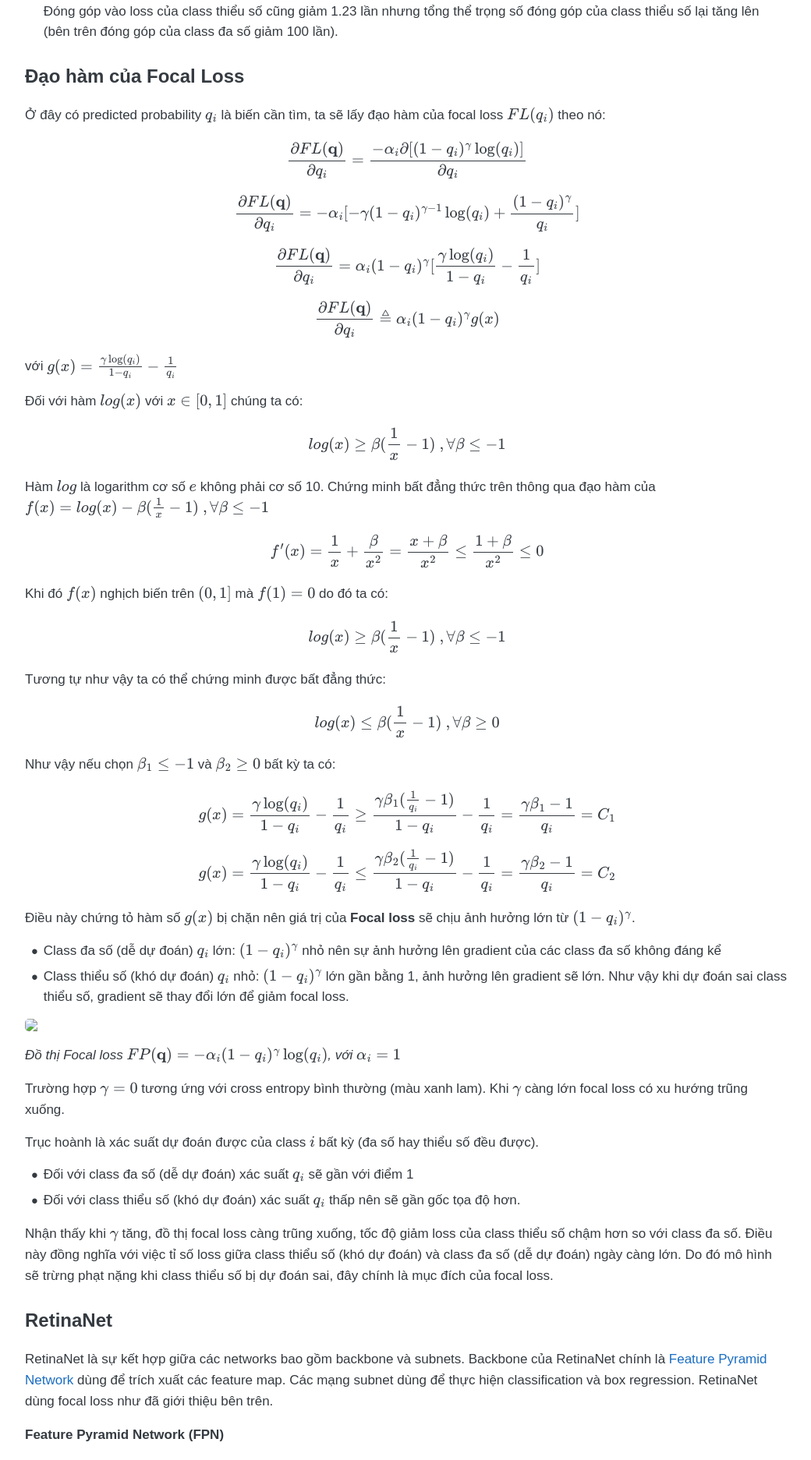
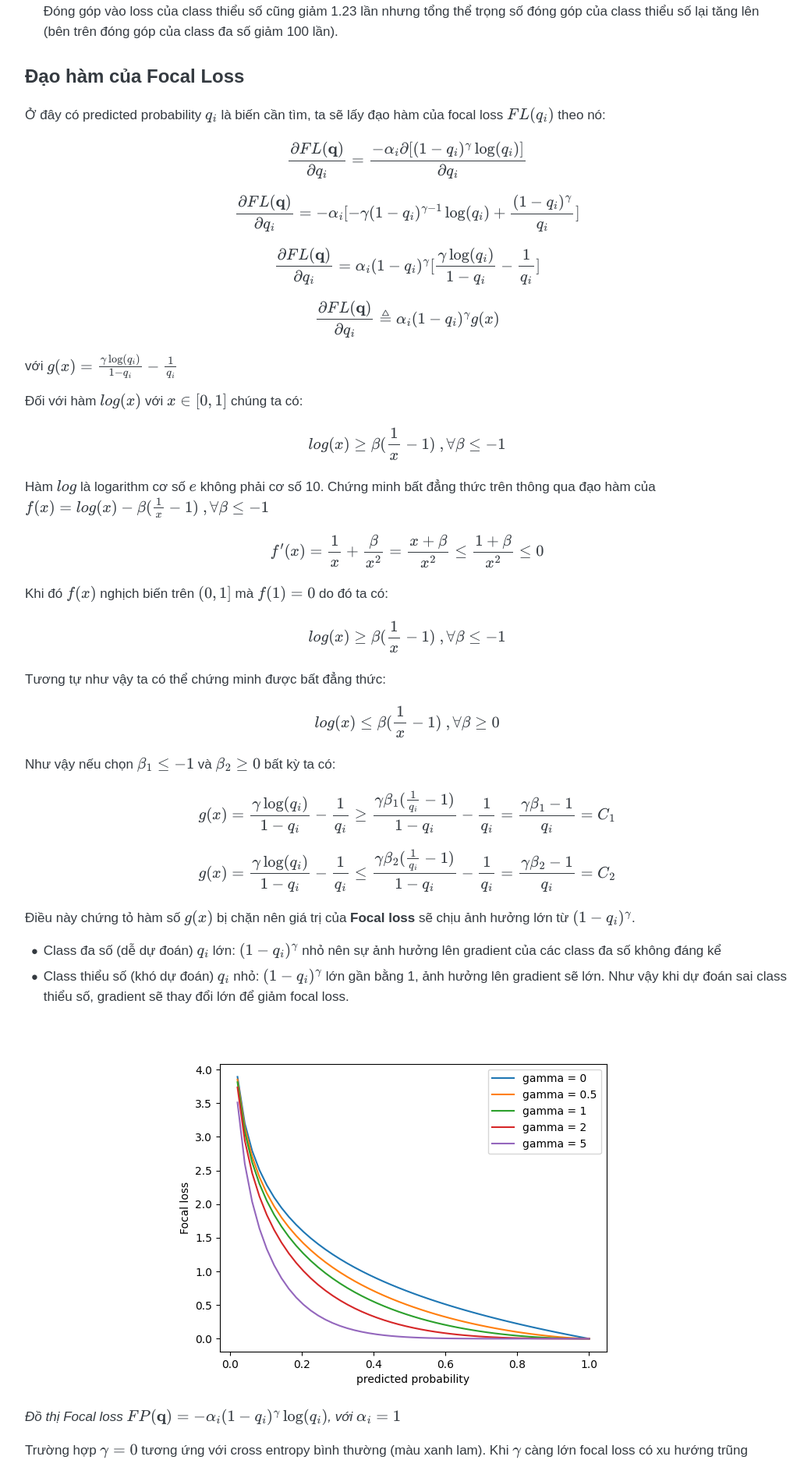
Before and after one commit to huytranvan2010/huytranvan2010.github.io, a Jekyll site: the page built from _posts/2021-07-25-RetinaNet-Understanding.md, in a window 1280 px wide. Shown: the part 3070-4943 px from the top of the page at 78% size, without its empty margins (118-1158 px from the left). Built offline with Jekyll 4.4.1, drawn with Linux system fonts in a browser that asks for light colours.

Commit message:
retina net

```diff
--- a/_posts/2021-07-25-RetinaNet-Understanding.md
+++ b/_posts/2021-07-25-RetinaNet-Understanding.md
@@ -109,7 +109,7 @@ $$g(x) = \frac{\gamma\log(q_i)}{1-q_i}-\frac{1}{q_i} \leq \frac{\gamma\beta_2(\f
 - Class đa số (dễ dự đoán) $q_i$ lớn:  $(1-q_i)^\gamma$ nhỏ nên sự ảnh hưởng lên gradient của các class đa số không đáng kể
 - Class thiểu số (khó dự đoán) $q_i$ nhỏ: $(1-q_i)^\gamma$ lớn gần bằng 1, ảnh hưởng lên gradient sẽ lớn. Như vậy khi dự đoán sai class thiểu số, gradient sẽ thay đổi lớn để giảm focal loss.
 
-<img src="plot_focal_loss.png">
+<img src="../images/plot_focal_loss.png" style="display:block; margin-left:auto; margin-right:auto">
 
 *Đồ thị Focal loss $FP(\mathbf{q}) = -\alpha_i (1-q_i)^{\gamma} \log(q_i)$, với $\alpha_i = 1$*
 
```
Also changed, not shown: images/plot_focal_loss.png (added).
